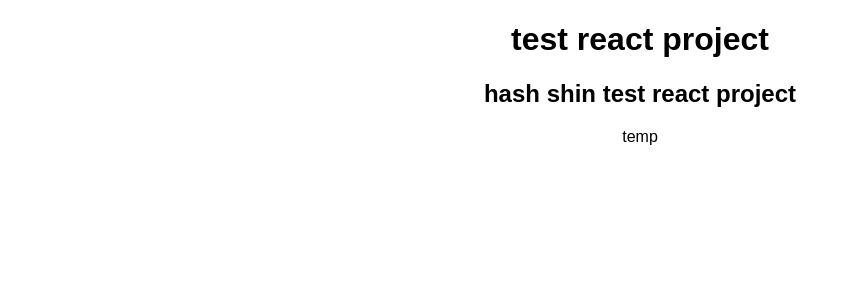
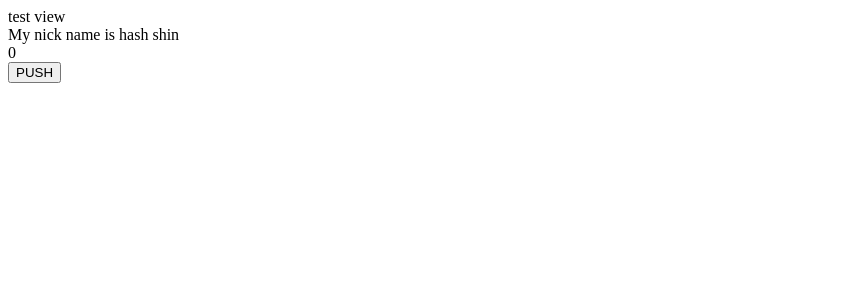
Before and after one commit to shinhash/myReactProject_first, a React (Create React App) app: page / in a window 1280 px wide. Shown: the top 300 px of the page, without its empty margins (0-851 px from the left). Built offline with nearby package versions, Linux system fonts and the light colour scheme.

Commit message:
initial commit

```diff
--- a/src/App.js
+++ b/src/App.js
@@ -1,11 +1,34 @@
 import "./styles.css";
+import React, { Component } from "react";
+import MyComponent from "./MyComponent";
+import Counter from "./Counter";
 
-export default function App() {
-  return (
-    <div className="App">
-      <h1>test react project</h1>
-      <h2>hash shin test react project</h2>
-      <div>temp</div>
-    </div>
-  );
+/* component import test to function */
+// const App = () => {
+//   var name = "hash shin";
+//   var age = 28;
+//   //var valArr = { name, age };
+//   return (
+//     <div>
+//       <MyComponent name={name} age={age} />
+//       <div>test temp</div>
+//     </div>
+//   );
+// };
+
+/* use App.js to class */
+class App extends Component {
+  render() {
+    //const name = "hash";
+    //const number = 10;
+    //var animalNameArr = ["t", "a", "c"];
+    return (
+      <div>
+        <div>test view</div>
+        <Counter />
+      </div>
+    );
+  }
 }
+
+export default App;
--- /dev/null
+++ b/src/Counter.js
@@ -0,0 +1,35 @@
+import { string } from "prop-types";
+import React, { Component } from "react";
+
+class Counter extends Component {
+  // state init value setting
+  constructor(props) {
+    super(props);
+    this.state = {
+      name: "hash shin",
+      number: 0
+    };
+  }
+
+  render() {
+    const { name, number } = this.state;
+    function countUp() {
+      this.setState({ number: number + 1 });
+    }
+    return (
+      <div>
+        My nick name is {name}
+        <div>{number}</div>
+        <button
+          onClick={() => {
+            this.setState({ number: number + 1 });
+          }}
+        >
+          PUSH
+        </button>
+      </div>
+    );
+  }
+}
+
+export default Counter;
--- /dev/null
+++ b/src/MyComponent.js
@@ -0,0 +1,24 @@
+import propTypes from "prop-types";
+
+const MyComponent = ({ name, age }) => {
+  //const { valArr } = props;
+  return (
+    <div>
+      <div>MyComponent js is open!!!</div>
+      <div>My nickName is {name}</div>
+      <div>My age is {age}</div>
+    </div>
+  );
+};
+
+MyComponent.defaultProps = {
+  name: "undefined",
+  age: 1
+};
+
+MyComponent.PropTypes = {
+  name: propTypes.string,
+  age: propTypes.number.isRequired
+};
+
+export default MyComponent;
```
Also changed, not shown: package.json (+12 -2 lines).
